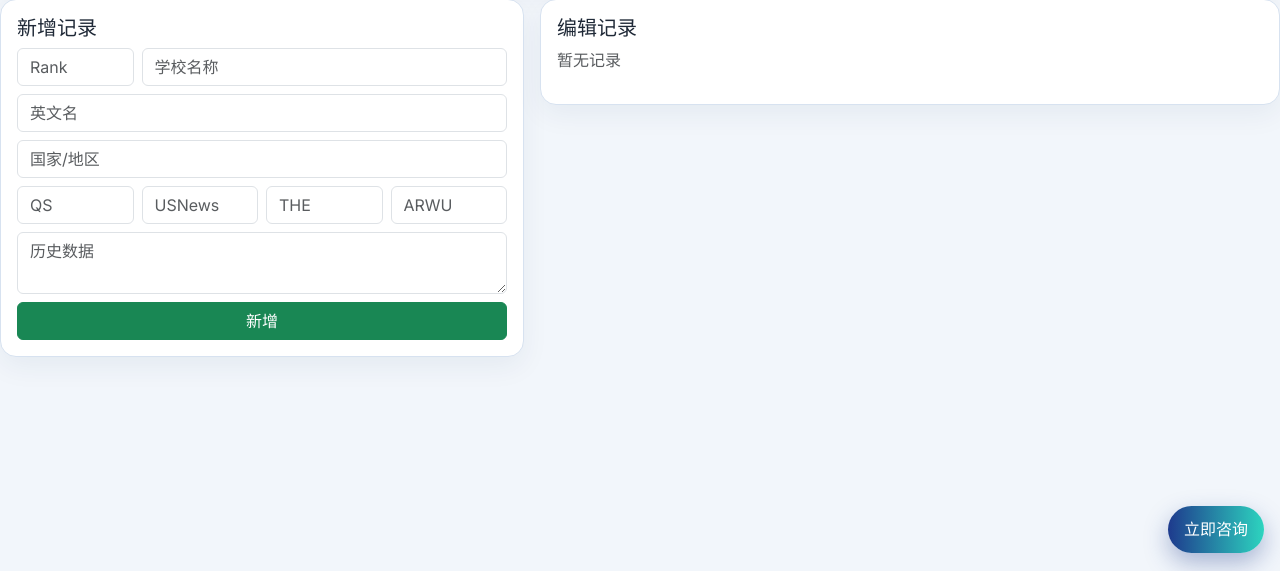
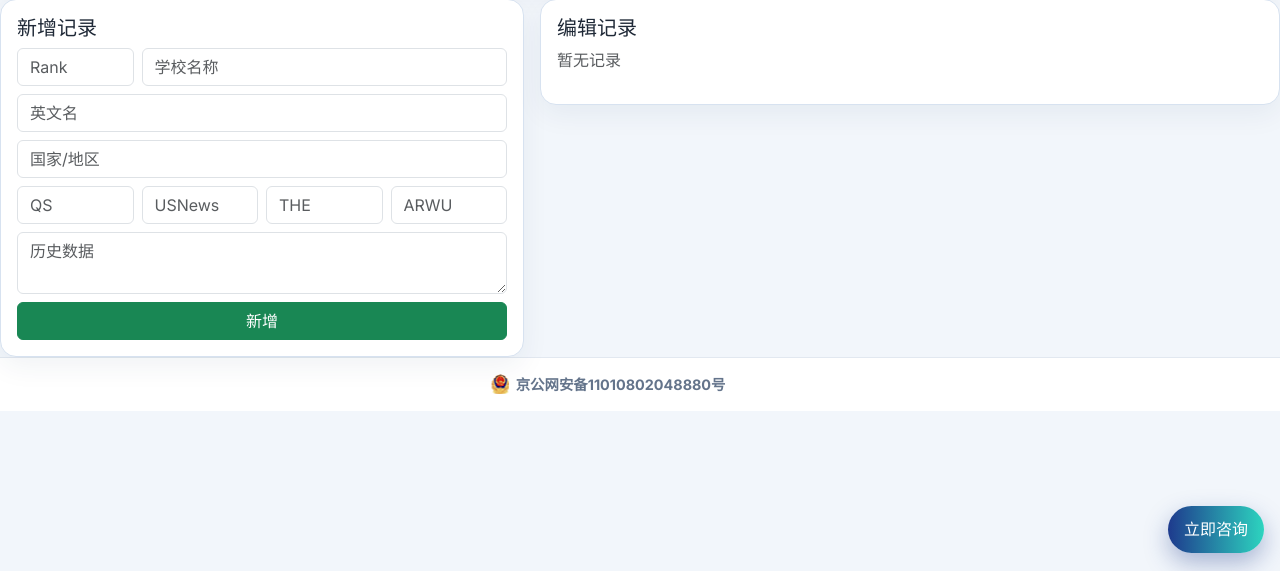
Before and after one commit to coubao/YD_redesign, a Flask app: page /admin in a window 1280 px wide. Shown: the part 229-800 px from the top of the page. Run offline with Flask 3, Linux system fonts and the light colour scheme.

Commit message:
Add public security filing footer

```diff
--- a/static/styles.css
+++ b/static/styles.css
@@ -65,6 +65,10 @@ body{
 
 .floating-cta{position:fixed;right:16px;bottom:18px;background:linear-gradient(90deg,#1e3a8d,#2dd4bf);color:#fff;padding:.72rem 1rem;border-radius:999px;text-decoration:none;z-index:50;box-shadow:0 10px 24px rgba(30,58,138,.35)}
 .section-spaced{padding-top:1.35rem;padding-bottom:1.35rem}
+.site-beian{display:flex;justify-content:center;background:#fff;border-top:1px solid #e2e8f0;padding:1rem 5rem 1rem 1rem}
+.site-beian a{display:inline-flex;align-items:center;gap:.45rem;color:#64748b;text-decoration:none;font-size:.9rem;font-weight:600}
+.site-beian a:hover{color:#0f766e}
+.site-beian img{width:18px;height:20px;object-fit:contain;display:block}
 
 @media (max-width: 992px){
   .grace-profile-clean{grid-template-columns:1fr;padding:2rem 1rem;margin:1rem auto;border-radius:14px}
--- a/templates/base.html
+++ b/templates/base.html
@@ -39,6 +39,12 @@
 </nav>
 
 {% block content %}{% endblock %}
+<footer class="site-beian" aria-label="公安备案信息">
+  <a href="https://beian.mps.gov.cn/#/query/webSearch?code=11010802048880" rel="noreferrer" target="_blank">
+    <img src="{{ url_for('static', filename='beian-icon.png') }}" alt="公安备案图标">
+    <span>京公网安备11010802048880号</span>
+  </a>
+</footer>
 <script src="https://cdn.jsdelivr.net/npm/bootstrap@5.3.3/dist/js/bootstrap.bundle.min.js"></script>
 <a class='floating-cta' href='{{ url_for('contact_page') }}'>立即咨询</a>
 
```
Also changed, not shown: static/beian-icon.png (added).
